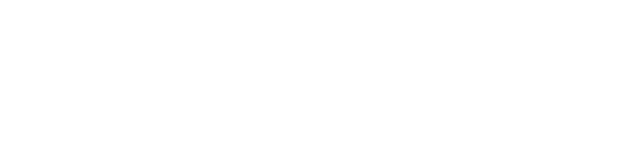
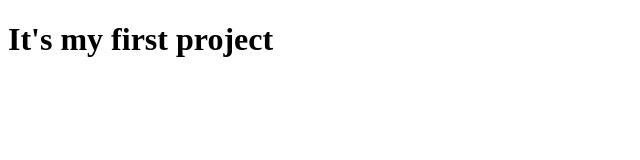
Before and after one commit to NazariiBilohras/QA-Test, a plain HTML site: page idex.html in a window 1280 px wide. Shown: the whole page, without its empty margins (0-640 px from the left). Drawn offline with Linux system fonts and the light colour scheme.

Commit message:
Add title to HTML

```diff
--- a/idex.html
+++ b/idex.html
@@ -6,6 +6,6 @@
     <title>Document</title>
 </head>
 <body>
-
+<h1>It's my first project</h1>
 </body>
 </html>
```
